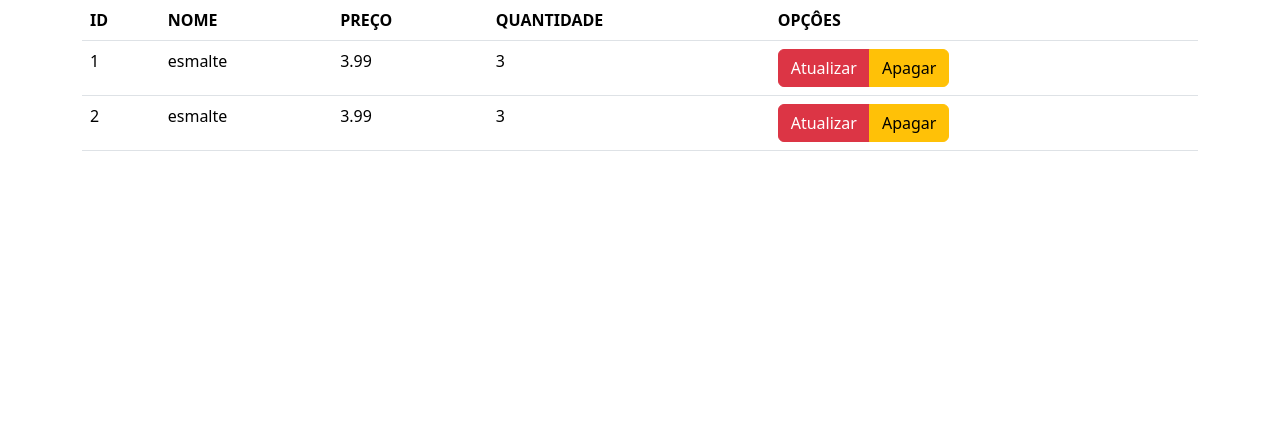
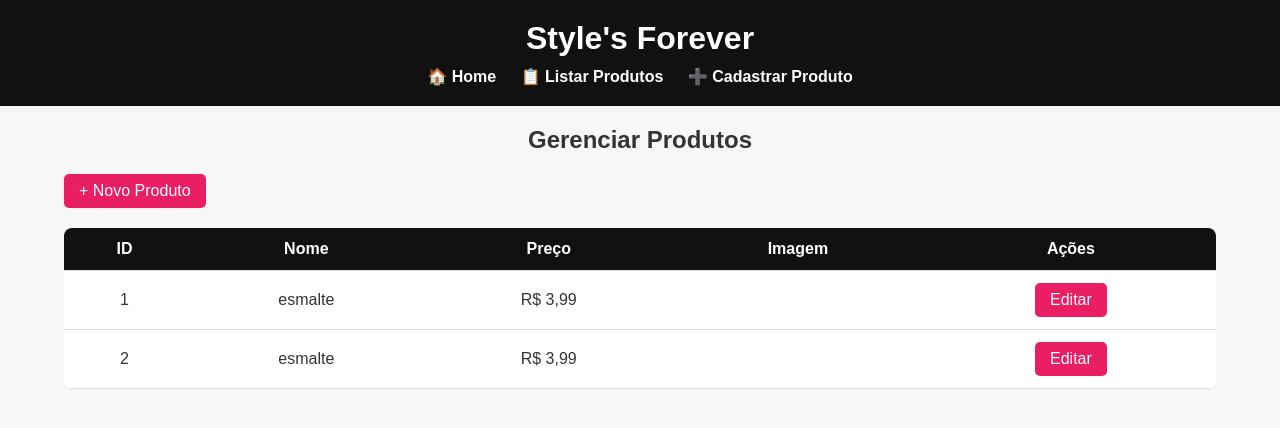
Before and after one commit to isaribeirooo/Loja, a PHP site: page /listar.php in a window 1280 px wide. Shown: the top 428 px of the page. Run offline with PHP 8.4, Linux system fonts and the light colour scheme; data comes from the database, SQL or seed files in the repository; data that the repository does not hold is empty.

Commit message:
alterações

```diff
--- a/loja/cabecalho.php
+++ b/loja/cabecalho.php
@@ -1,8 +1,17 @@
 <!DOCTYPE html>
-<html lang="en">
+<html lang="pt-br">
 <head>
     <meta charset="UTF-8">
-    <meta name="viewport" content="width=device-width, initial-scale=1.0">
-    <title>Document</title>
-    <link href="https://cdn.jsdelivr.net/npm/bootstrap@5.3.7/dist/css/bootstrap.min.css" rel="stylesheet" integrity="sha384-LN+7fdVzj6u52u30Kp6M/trliBMCMKTyK833zpbD+pXdCLuTusPj697FH4R/5mcr" crossorigin="anonymous">
-</head>
+        <title>Style's Forever</title>
+            <link rel="stylesheet" href="css/styles.css">
+            </head>
+            <body>
+            <header>
+                <h1>Style's Forever</h1>
+                    <nav>
+                            <a href="index.php">🏠 Home</a>
+                                    <a href="listar.php">📋 Listar Produtos</a>
+                                            <a href="form_cadastrar.php">➕ Cadastrar Produto</a>
+                                                </nav>
+                                                </header>
+                                                <main>
--- /dev/null
+++ b/loja/css/styles.css
@@ -0,0 +1,120 @@
+/* Reset básico */
+* {
+  margin: 0;
+    padding: 0;
+      box-sizing: border-box;
+      }
+
+      body {
+        font-family: 'Arial', sans-serif;
+          background: #f7f7f7;
+            color: #333;
+            }
+
+            /* Cabeçalho */
+            header {
+              background: #111;
+                color: #fff;
+                  padding: 20px;
+                    text-align: center;
+                    }
+
+                    header h1 {
+                      font-size: 2rem;
+                        margin-bottom: 10px;
+                        }
+
+                        header nav a {
+                          color: #fff;
+                            margin: 0 10px;
+                              text-decoration: none;
+                                font-weight: bold;
+                                  transition: color 0.3s;
+                                  }
+
+                                  header nav a:hover {
+                                    color: #e91e63;
+                                    }
+
+                                    /* Área de produtos */
+                                    .produtos {
+                                      display: grid;
+                                        grid-template-columns: repeat(auto-fit, minmax(220px, 1fr));
+                                          gap: 20px;
+                                            padding: 30px;
+                                            }
+
+                                            .produto {
+                                              background: #fff;
+                                                border: 1px solid #ddd;
+                                                  border-radius: 10px;
+                                                    text-align: center;
+                                                      padding: 15px;
+                                                        transition: transform 0.2s, box-shadow 0.2s;
+                                                        }
+
+                                                        .produto:hover {
+                                                          transform: scale(1.03);
+                                                            box-shadow: 0 4px 12px rgba(0,0,0,0.1);
+                                                            }
+
+                                                            .produto img {
+                                                              max-width: 100%;
+                                                                height: 250px;
+                                                                  object-fit: cover;
+                                                                    border-radius: 10px;
+                                                                    }
+
+                                                                    .produto h3 {
+                                                                      margin: 10px 0;
+                                                                        font-size: 1.2rem;
+                                                                        }
+
+                                                                        .produto p {
+                                                                          color: #555;
+                                                                            margin-bottom: 10px;
+                                                                            }
+
+                                                                            .produto .preco {
+                                                                              font-size: 1.3rem;
+                                                                                color: #e91e63;
+                                                                                  font-weight: bold;
+                                                                                  }
+
+                                                                                  /* Botões */
+                                                                                  button, a.btn {
+                                                                                    display: inline-block;
+                                                                                      background: #e91e63;
+                                                                                        color: white;
+                                                                                          padding: 8px 15px;
+                                                                                            border-radius: 5px;
+                                                                                              text-decoration: none;
+                                                                                                transition: background 0.3s;
+                                                                                                  border: none;
+                                                                                                    cursor: pointer;
+                                                                                                    }
+
+                                                                                                    button:hover, a.btn:hover {
+                                                                                                      background: #c2185b;
+                                                                                                      }
+
+                                                                                                      /* Tabelas (listar.php) */
+                                                                                                      table {
+                                                                                                        width: 90%;
+                                                                                                          margin: 20px auto;
+                                                                                                            border-collapse: collapse;
+                                                                                                              background: #fff;
+                                                                                                                border-radius: 8px;
+                                                                                                                  overflow: hidden;
+                                                                                                                  }
+
+                                                                                                                  th, td {
+                                                                                                                    padding: 12px;
+                                                                                                                      border-bottom: 1px solid #ddd;
+                                                                                                                        text-align: center;
+                                                                                                                        }
+
+                                                                                                                        th {
+                                                                                                                          background: #111;
+                                                                                                                            color: #fff;
+                                                                                                                            }
--- a/loja/listar.php
+++ b/loja/listar.php
@@ -1,51 +1,33 @@
-<?php
-include 'cabecalho.php';
-?>
-<body>
-    <div class="container">
-        <table class="table">
-            <thead>
-                <tr>
-                    <th scope="col">ID</th>
-                    <th scope="col">NOME</th>
-                    <th scope="col">PREÇO</th>
-                    <th scope="col">QUANTIDADE</th>
-                    <th scope="col">OPÇÔES</th>
-            </tr>
-         </thead>
-        <tbody>
+<?php include "cabecalho.php"; ?>
+<?php include "conexao.php"; ?>
 
-            <?php
-                require 'conexao.php';
-                $sql = "SELECT * FROM produtos";
-                $stmt = $pdo->query($sql);
-                while ($produto = $stmt->fetch(PDO::FETCH_ASSOC)) {
-                    echo "<tr>";
-                    echo "<td>".$produto['id']."</td>";
-                    echo "<td>". $produto['nome']."</td>";
-                    echo "<td>". $produto['preco']."</td>";
-                    echo "<td>". $produto['quantidade']."</td>";
-                    echo "<td>
-                          <div class='btn-group' role='group'>
-                        <a href='form_atualizar.php' type='button' class='btn btn-danger'>Atualizar</a>
-                        <a href='#' type='button' class='btn btn-warning'>Apagar</a>
-                        </div>
-                    </td>
-                    ";
-                    echo "<tr>";
+<h2 style="text-align:center; margin:20px 0;">Gerenciar Produtos</h2>
+<a href="form_cadastrar.php" class="btn" style="margin-left:5%;">+ Novo Produto</a>
 
+<table>
+    <tr>
+            <th>ID</th>
+                    <th>Nome</th>
+                            <th>Preço</th>
+                                    <th>Imagem</th>
+                                            <th>Ações</th>
+                                                </tr>
+                                                    <?php
+                                                        $stmt = $pdo->query("SELECT * FROM produtos");
+                                                            while ($row = $stmt->fetch(PDO::FETCH_ASSOC)) {
+                                                                    echo "<tr>";
+                                                                            echo "<td>{$row['id']}</td>";
+                                                                                    echo "<td>{$row['nome']}</td>";
+                                                                                            echo "<td>R$ " . number_format($row['preco'], 2, ',', '.') . "</td>";
+                                                                                                    echo "<td><img src='{$row['imagem']}' width='60'></td>";
+                                                                                                            echo "<td>
+                                                                                                                            <a href='form_atualizar.php?id={$row['id']}' class='btn'>Editar</a>
+                                                                                                                                          </td>";
+                                                                                                                                                  echo "</tr>";
+                                                                                                                                                      }
+                                                                                                                                                          ?>
+                                                                                                                                                          </table>
 
-                }
-         ?>
-
-
-
-
-
-
-
-          </tbody>
-        </table>
-        </div>
-     </body>
-   </html>
+                                                                                                                                                          </main>
+                                                                                                                                                          </body>
+                                                                                                                                                          </html>
```
Also changed, not shown: loja/index.php (+21 -15 lines).
